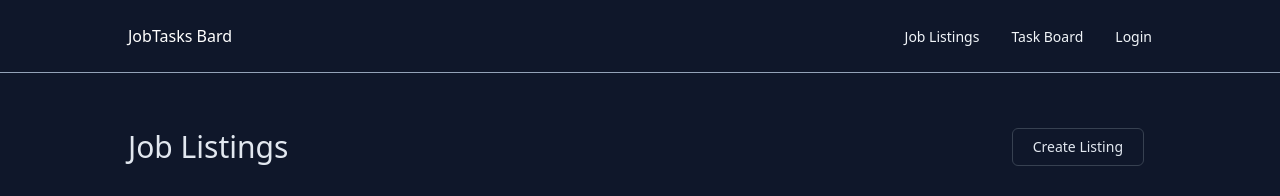
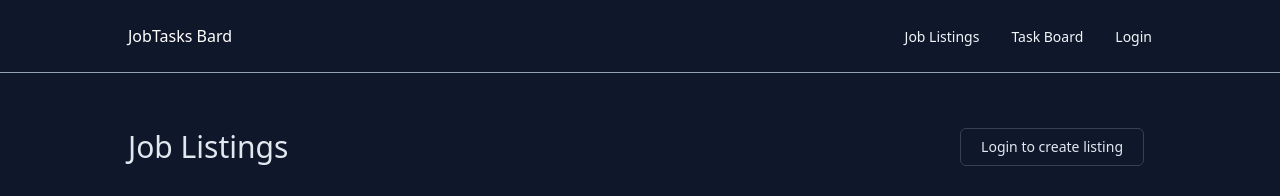
Before and after one commit to AmaduKamara/job-task-board, a React (Create React App) app: page / in a window 1280 px wide. Shown: the top 196 px of the page. Built offline with nearby package versions, Linux system fonts and the light colour scheme.

Commit message:
Update Jobs.jsx

```diff
--- a/src/pages/Jobs.jsx
+++ b/src/pages/Jobs.jsx
@@ -1,17 +1,35 @@
-import { Link } from "react-router-dom";
+import { useNavigate } from "react-router-dom";
 import Job from "../components/Job";
+import { useEffect, useState } from "react";
 
 const Jobs = () => {
+  const [user, setUser] = useState();
+
+  const navigate = useNavigate();
+
+  useEffect(() => {
+    const getUser = async () => {
+      const userData = await JSON.parse(localStorage.getItem("user"));
+      setUser(userData);
+    };
+    getUser();
+  }, [navigate]);
+
+  const addListing = () => {
+    if (user) navigate("/create-listing");
+  };
+
   return (
     <div className="py-32 h-full">
       <div className="flex justify-between items-center">
         <h1 className="text-slate-200 text-lg md:text-3xl">Job Listings</h1>
-        <Link
-          to="/create-listing"
+        <button
+          disabled={!user}
           className="border py-2 px-5 border-gray-700 mr-2 rounded-md text-slate-200 text-sm"
+          onClick={addListing}
         >
-          Create Listing
-        </Link>
+          {user ? "Create Listing" : "Login to create listing"}
+        </button>
       </div>
       <div className="mt-8 grid grid-cols-1 md:grid-cols-3 gap-8">
         <Job />
```
